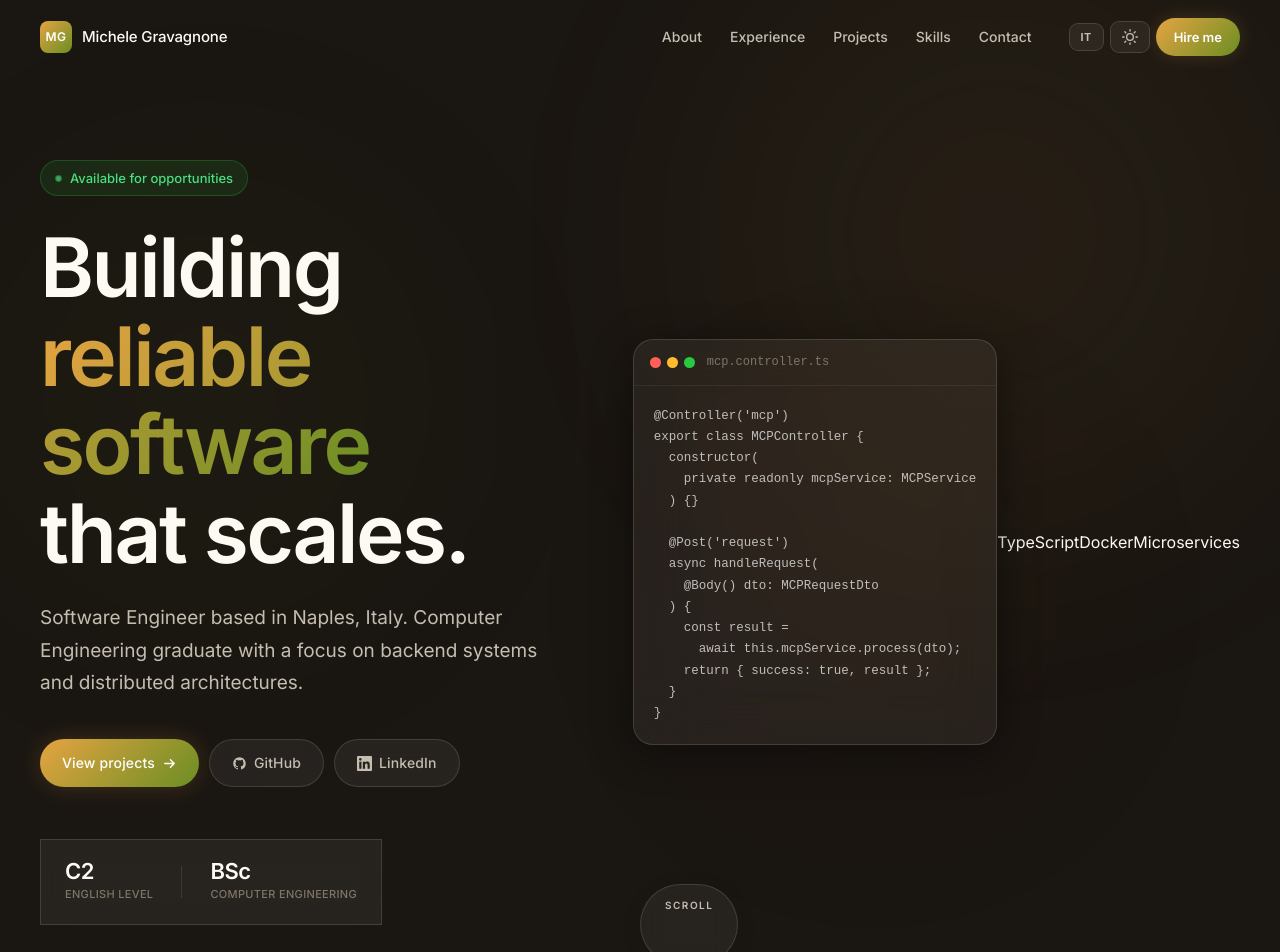
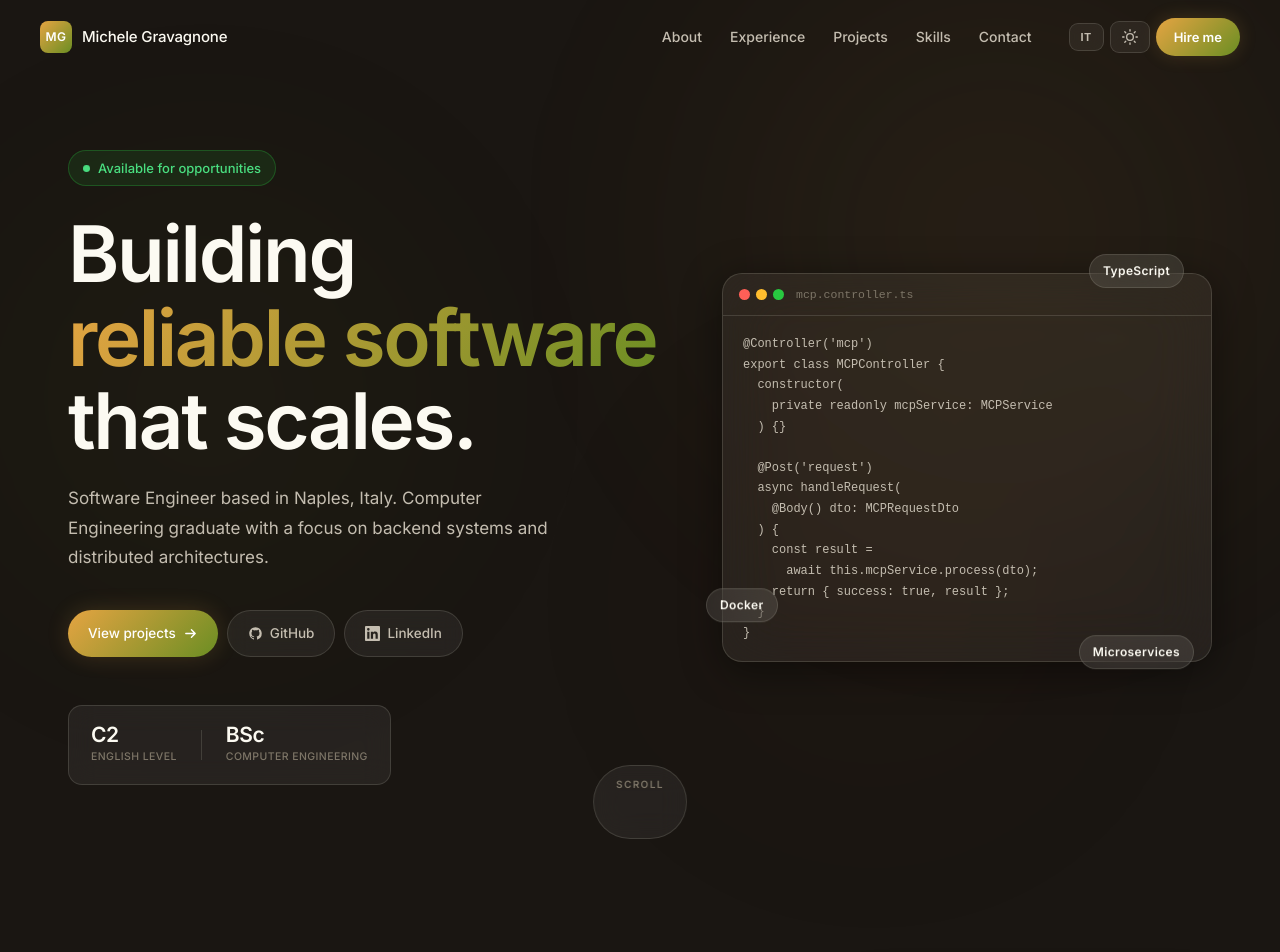
Before and after one commit to MicheleGravagnone/portfolio, a React (Create React App) app: page / in a window 1280 px wide. Shown: the top 952 px of the page. Built offline with nearby package versions, Linux system fonts and the light colour scheme.

Commit message:
Updated Hero.css

```diff
--- a/src/sections/Hero.css
+++ b/src/sections/Hero.css
@@ -1,287 +1,159 @@
 .hero {
   min-height: 100vh;
-  display: flex;
-  align-items: center;
-  padding: 160px 40px 100px;
-  max-width: 1300px;
-  margin: 0 auto;
-  gap: 60px;
-  position: relative;
+  display: flex; align-items: center;
+  padding: 150px 28px 90px;
+  max-width: 1200px; margin: 0 auto;
+  gap: 64px; position: relative;
 }
 
-.hero__content {
-  flex: 1;
-  min-width: 0;
+.hero__content { flex: 1; min-width: 0; }
+
+/* Badge */
+.hero__badge {
+  display: inline-flex; align-items: center; gap: 8px;
+  padding: 6px 14px;
+  background: rgba(40,200,64,0.10); border: 1px solid rgba(40,200,64,0.28);
+  border-radius: 100px; font-size: 13px; font-weight: 500;
+  color: #4ade80; margin-bottom: 26px;
+}
+.hero__badge-dot {
+  width: 7px; height: 7px; background: #4ade80;
+  border-radius: 50%; animation: pulse 2.2s ease-in-out infinite;
+}
+@keyframes pulse {
+  0%,100% { opacity:1; transform:scale(1); }
+  50%      { opacity:0.55; transform:scale(0.82); }
 }
 
-.hero__badge {
-  display: inline-flex;
-  align-items: center;
-  gap: 8px;
-  padding: 6px 14px;
-  background: rgba(40, 200, 64, 0.1);
-  border: 1px solid rgba(40, 200, 64, 0.25);
-  border-radius: 100px;
-  font-size: 13px;
-  font-weight: 500;
-  color: #4ade80;
-  margin-bottom: 28px;
-}
-
-.hero__badge-dot {
-  width: 7px;
-  height: 7px;
-  background: #4ade80;
-  border-radius: 50%;
-  animation: pulse 2s ease-in-out infinite;
-}
-
-@keyframes pulse {
-  0%, 100% { opacity: 1; transform: scale(1); }
-  50% { opacity: 0.6; transform: scale(0.85); }
-}
-
+/* Title */
 .hero__title {
-  font-size: clamp(48px, 7vw, 82px);
-  font-weight: 600;
-  letter-spacing: -0.03em;
-  line-height: 1.08;
-  color: var(--text-primary);
-  margin-bottom: 24px;
+  font-size: clamp(44px, 6.5vw, 78px);
+  font-weight: 600; letter-spacing: -0.03em;
+  line-height: 1.07; color: var(--text-primary); margin-bottom: 22px;
 }
 
 .hero__subtitle {
-  font-size: 19px;
-  color: var(--text-secondary);
-  max-width: 540px;
-  line-height: 1.7;
-  margin-bottom: 40px;
-  font-weight: 400;
+  font-size: 17px; color: var(--text-secondary);
+  max-width: 500px; line-height: 1.72;
+  margin-bottom: 38px; font-weight: 400;
 }
 
-.hero__actions {
-  display: flex;
-  flex-wrap: wrap;
-  gap: 10px;
-  margin-bottom: 52px;
+/* Action buttons */
+.hero__actions { display: flex; flex-wrap: wrap; gap: 9px; margin-bottom: 48px; }
+.hero__btn {
+  display: inline-flex; align-items: center; gap: 7px;
+  padding: 11px 20px; border-radius: 100px;
+  font-size: 13.5px; font-weight: 500;
+  text-decoration: none; transition: all 0.3s ease;
+}
+.hero__btn--primary {
+  background: linear-gradient(135deg, var(--accent), var(--accent-2));
+  color: #fff; box-shadow: 0 0 22px var(--accent-glow);
+}
+.hero__btn--primary:hover {
+  transform: translateY(-1px); filter: brightness(1.06);
+  box-shadow: 0 6px 28px var(--accent-glow);
+}
+.hero__btn--secondary {
+  background: var(--glass); border: 1px solid var(--glass-border);
+  color: var(--text-secondary); backdrop-filter: blur(10px);
+}
+.hero__btn--secondary:hover {
+  background: var(--glass-strong); color: var(--text-primary);
+  border-color: var(--accent);
 }
 
-.hero__btn {
-  display: inline-flex;
-  align-items: center;
-  gap: 7px;
-  padding: 11px 22px;
-  border-radius: 100px;
-  font-size: 14px;
-  font-weight: 500;
-  text-decoration: none;
-  transition: var(--transition);
-  letter-spacing: 0.01em;
-}
-
-.hero__btn--primary {
-  background: linear-gradient(135deg, var(--accent), var(--accent-2));
-  color: white;
-  box-shadow: 0 0 24px rgba(229, 164, 66, 0.2);
-}
-
-.hero__btn--primary:hover {
-  transform: translateY(-1px);
-  box-shadow: 0 4px 32px rgba(229, 164, 66, 0.4);
-}
-
-.hero__btn--secondary {
-  background: var(--glass);
-  border: 1px solid var(--glass-border);
-  color: var(--text-secondary);
-  backdrop-filter: blur(10px);
-}
-
-.hero__btn--secondary:hover {
-  background: var(--surface-hover);
-  color: var(--text-primary);
-  border-color: rgba(255,255,255,0.2);
-}
-
+/* Stats bar */
 .hero__stats {
-  display: flex;
-  align-items: center;
-  gap: 28px;
-  padding: 20px 24px;
-  background: var(--glass);
-  border: 1px solid var(--glass-border);
-  border-radius: var(--radius-md);
-  backdrop-filter: blur(12px);
+  display: flex; align-items: center; gap: 24px;
+  padding: 18px 22px;
+  background: var(--glass); border: 1px solid var(--glass-border);
+  border-radius: 14px; backdrop-filter: blur(14px);
   width: fit-content;
 }
+.hero__stat { display: flex; flex-direction: column; gap: 3px; }
+.hero__stat-num {
+  font-size: 21px; font-weight: 600; color: var(--text-primary);
+  letter-spacing: -0.02em; line-height: 1;
+}
+.hero__stat-label {
+  font-size: 10.5px; color: var(--text-tertiary);
+  letter-spacing: 0.04em; text-transform: uppercase; font-weight: 500;
+}
+.hero__stat-divider { width: 1px; height: 30px; background: var(--glass-border); }
 
-.hero__stat {
-  display: flex;
-  flex-direction: column;
-  gap: 3px;
+/* Visual panel */
+.hero__visual {
+  flex: 0 0 490px; position: relative;
+  display: flex; align-items: center; justify-content: center;
 }
-
-.hero__stat-num {
-  font-size: 22px;
-  font-weight: 600;
-  color: var(--text-primary);
-  letter-spacing: -0.02em;
-  line-height: 1;
+.hero__card { width: 100%; overflow: hidden; }
+.hero__card-header {
+  display: flex; align-items: center; gap: 12px;
+  padding: 11px 16px; border-bottom: 1px solid var(--glass-border);
 }
-
-.hero__stat-label {
-  font-size: 11px;
-  color: var(--text-tertiary);
-  letter-spacing: 0.03em;
-  text-transform: uppercase;
-  font-weight: 500;
+.hero__card-dots { display: flex; gap: 6px; }
+.hero__card-dots span { width: 11px; height: 11px; border-radius: 50%; display: block; }
+.hero__card-filename {
+  font-size: 11.5px; color: var(--text-tertiary);
+  font-family: 'SF Mono','Fira Code',monospace;
 }
-
-.hero__stat-divider {
-  width: 1px;
-  height: 32px;
-  background: rgba(255,255,255,0.1);
-}
-
-/* Code card */
-.hero__visual {
-  flex: 0 0 520px;
-  position: relative;
-  display: flex;
-  align-items: center;
-  justify-content: center;
-}
-
-.hero__card {
-  width: 100%;
-  overflow: hidden;
-  position: relative;
-}
-
-.hero__card-header {
-  display: flex;
-  align-items: center;
-  gap: 12px;
-  padding: 12px 16px;
-  border-bottom: 1px solid rgba(255,255,255,0.06);
-}
-
-.hero__card-dots {
-  display: flex;
-  gap: 6px;
-}
-
-.hero__card-dots span {
-  width: 11px;
-  height: 11px;
-  border-radius: 50%;
-  display: block;
-}
-
-.hero__card-filename {
-  font-size: 12px;
-  color: var(--text-tertiary);
-  font-family: var(--font-mono, 'SF Mono', 'Fira Code', monospace);
-}
-
 .hero__code {
-  padding: 20px;
-  overflow-x: auto;
-  font-family: 'SF Mono', 'Fira Code', 'Cascadia Code', monospace;
-  font-size: 12.5px;
-  line-height: 1.7;
-  color: rgba(255,255,255,0.7);
+  padding: 18px 20px; overflow-x: auto;
+  font-family: 'SF Mono','Fira Code','Cascadia Code',monospace;
+  font-size: 12px; line-height: 1.72; color: var(--text-secondary);
   white-space: pre;
 }
 
-.hero__code code {
-  color: inherit;
+/* Floating tech badges */
+.hero__badge-float {
+  position: absolute;
+  padding: 6px 13px;
+  background: var(--glass-strong); border: 1px solid var(--glass-border);
+  border-radius: 100px; backdrop-filter: blur(18px);
+  font-size: 12px; font-weight: 600; color: var(--text-primary);
+  letter-spacing: 0.03em;
+  animation: floatBadge 4.5s ease-in-out infinite;
+}
+.hero__badge-float--1 { top: -12px; right: 28px; animation-delay: 0s; }
+.hero__badge-float--2 { bottom: 38px; left: -16px; animation-delay: 1.4s; }
+.hero__badge-float--3 { bottom: -12px; right: 18px; animation-delay: 0.8s; }
+@keyframes floatBadge {
+  0%,100% { transform: translateY(0); }
+  50%      { transform: translateY(-7px); }
 }
 
-.hero__floating-badge {
-  position: absolute;
-  padding: 7px 14px;
-  background: var(--glass-strong);
-  border: 1px solid var(--glass-border);
-  border-radius: 100px;
-  backdrop-filter: blur(16px);
-  font-size: 12px;
-  font-weight: 600;
-  color: var(--text-primary);
-  letter-spacing: 0.02em;
-  animation: floatBadge 4s ease-in-out infinite;
+/* Scroll hint */
+.hero__scroll-hint {
+  position: absolute; bottom: 36px; left: 50%;
+  transform: translate(-50%, calc(var(--sp, 0) * 110px));
+  opacity: 1;
+  display: flex; flex-direction: column; align-items: center; gap: 7px;
+  padding: 10px 22px;
+  background: var(--glass); border: 1px solid var(--glass-border);
+  backdrop-filter: blur(14px); border-radius: 100px;
+  pointer-events: none; z-index: 5;
+  transition: transform 0.12s ease-out;
 }
-
-.hero__floating-badge--1 { top: -14px; right: 30px; animation-delay: 0s; }
-.hero__floating-badge--2 { bottom: 40px; left: -18px; animation-delay: 1.3s; }
-.hero__floating-badge--3 { bottom: -14px; right: 20px; animation-delay: 0.7s; }
-
-@keyframes floatBadge {
-  0%, 100% { transform: translateY(0); }
-  50% { transform: translateY(-6px); }
+.hero__scroll-hint span {
+  font-size: 10px; letter-spacing: 0.14em;
+  text-transform: uppercase; color: var(--text-tertiary); font-weight: 600;
 }
-
-.hero__scroll-hint {
-  position: absolute;
-  bottom: 60px;
-  left: 50%;
-
-  /* Horizontal: stays centered (-50%)
-     Vertical: drops by exactly 30px as scroll-progress goes from 0 to 1 */
-  transform: translate(-50%, calc(var(--scroll-progress) * 120px));
-
-  /* Keep it visible */
-  opacity: 1;
-
-  display: flex;
-  flex-direction: column;
-  align-items: center;
-  gap: 8px;
-  width: fit-content;
-  padding: 12px 24px;
-  background: var(--glass);
-  border: 1px solid var(--glass-border);
-  backdrop-filter: blur(12px);
-  -webkit-backdrop-filter: blur(12px);
-  border-radius: 100px;
-  box-shadow: 0 4px 24px rgba(0, 0, 0, 0.06);
-  z-index: 5;
-  pointer-events: none;
-
-  /* The 0.1s transition smooths out mouse-wheel "notches" */
-  transition: transform 0.1s ease-out;
+.hero__scroll-line {
+  width: 1px; height: 28px;
+  background: linear-gradient(to bottom, var(--accent), transparent);
+  animation: scrollLine 2.1s ease-in-out infinite;
 }
-
-.hero__scroll-hint span {
-  font-size: 10px;
-  letter-spacing: 0.15em;
-  text-transform: uppercase;
-  color: var(--text-secondary);
-  font-weight: 600;
-}
-
-.hero__scroll-line {
-  width: 1px;
-  height: 30px;
-  /* Updated to Amber/Oak accent color for visibility on light mode */
-  background: linear-gradient(to bottom, var(--accent), transparent);
-  animation: scrollLine 2s ease-in-out infinite;
-}
-
 @keyframes scrollLine {
-  0% { transform: scaleY(0); transform-origin: top; }
-  50% { transform: scaleY(1); transform-origin: top; }
-  51% { transform: scaleY(1); transform-origin: bottom; }
+  0%   { transform: scaleY(0); transform-origin: top; }
+  50%  { transform: scaleY(1); transform-origin: top; }
+  51%  { transform: scaleY(1); transform-origin: bottom; }
   100% { transform: scaleY(0); transform-origin: bottom; }
 }
 
-@media (max-width: 900px) {
-  .hero {
-    flex-direction: column;
-    padding-top: 100px;
-    text-align: center;
-  }
-  .hero__subtitle { margin: 0 auto 40px; }
+@media (max-width: 960px) {
+  .hero { flex-direction: column; padding-top: 110px; text-align: center; }
+  .hero__subtitle { margin: 0 auto 38px; }
   .hero__actions { justify-content: center; }
   .hero__stats { width: 100%; justify-content: center; }
   .hero__visual { width: 100%; flex: none; }
```
